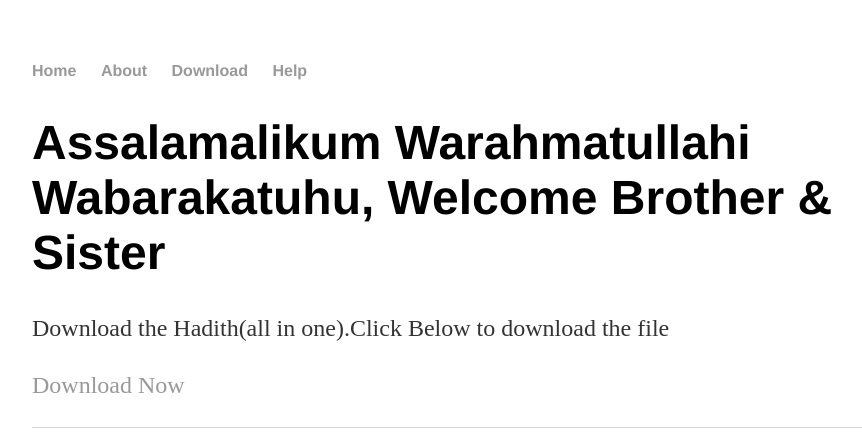
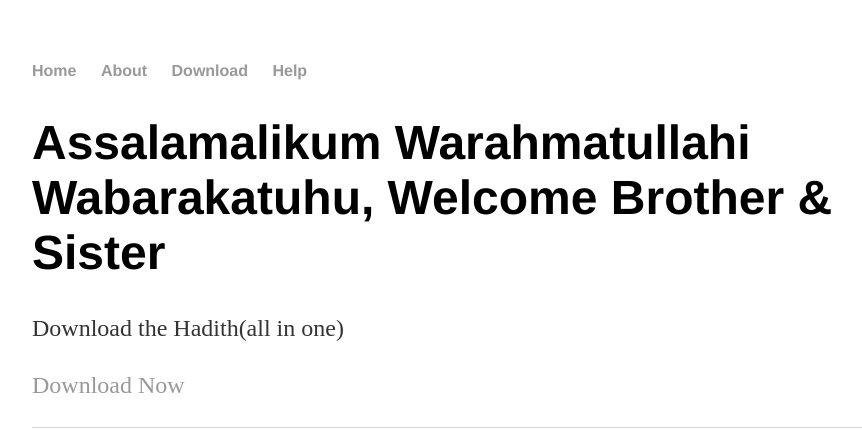
Before and after one commit to technoworld7/apktech, a plain HTML site: page index.html in a window 1280 px wide. Shown: the whole page, without its empty margins (160-1022 px from the left). Drawn offline with Linux system fonts and the light colour scheme.

Commit message:
Update index.html
updates files

```diff
--- a/index.html
+++ b/index.html
@@ -46,7 +46,7 @@ ul.posts li { list-style: none; }
 		<div class="container">
     		<div class="blurb">
         		<h1>Assalamalikum Warahmatullahi Wabarakatuhu, Welcome Brother & Sister</h1>
-				<p>Download the Hadith(all in one).Click Below to download the file </p>
+				<p>Download the Hadith(all in one) </p>
 			<p><a href="https://ufile.io/sh7xdgum">Download Now</a></p>
     		</div><!-- /.blurb -->
 		</div><!-- /.container -->
```
